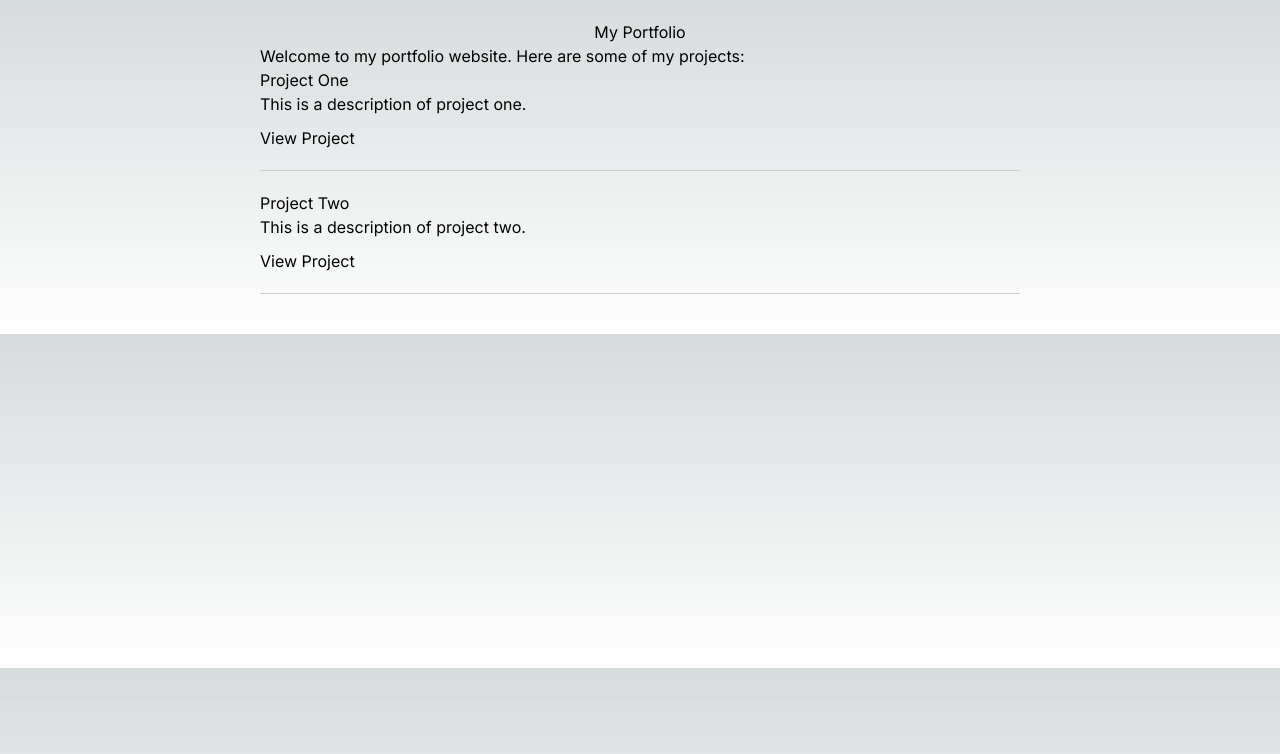
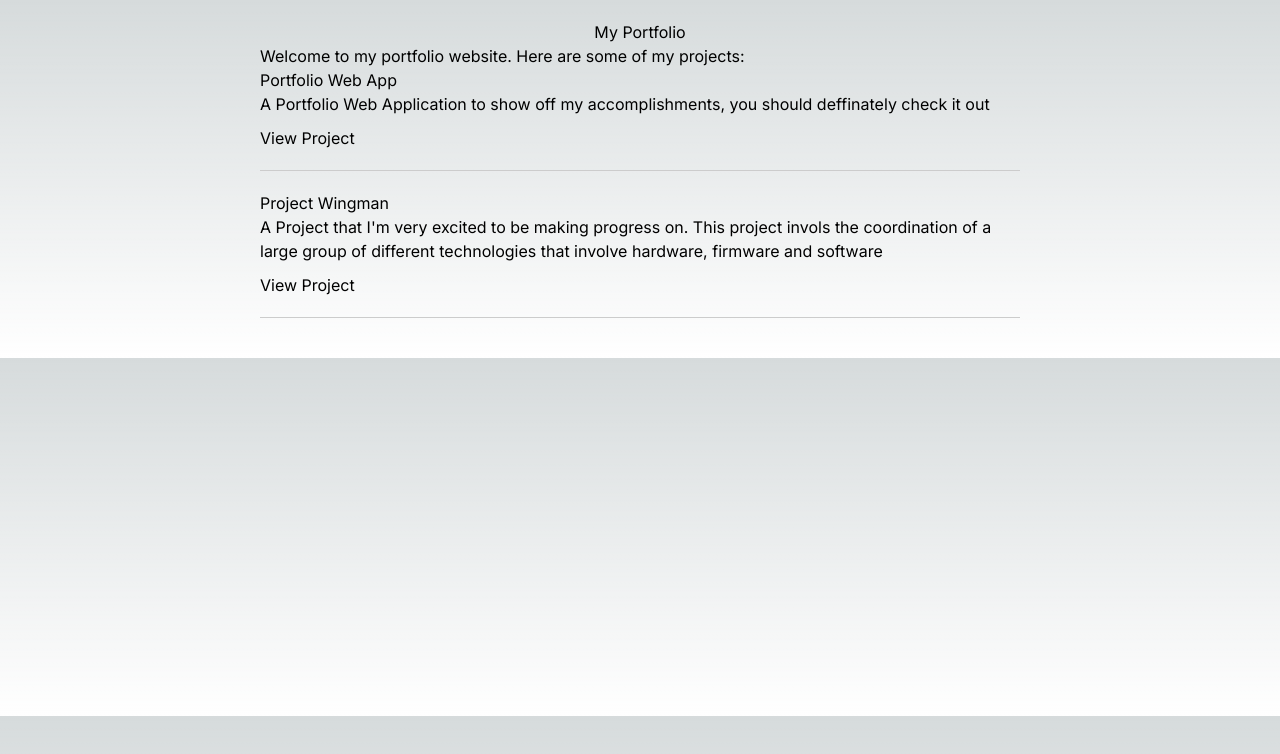
Before and after one commit to IcebergLettuc3/lettucehubnext, a Next.js app: page / in a window 1280 px wide. Shown: the top 754 px of the page. Built offline with nearby package versions, Linux system fonts and the light colour scheme.

Commit message:
changing text

```diff
--- a/src/app/Portfolio.tsx
+++ b/src/app/Portfolio.tsx
@@ -9,14 +9,14 @@ interface Project {
 
 const projects: Project[] = [
   {
-    title: "Project One",
-    description: "This is a description of project one.",
-    link: "https://github.com/yourusername/project-one"
+    title: "Portfolio Web App",
+    description: "A Portfolio Web Application to show off my accomplishments, you should deffinately check it out",
+    link: "https://github.com/IcebergLettuc3/lettucehubnext"
   },
   {
-    title: "Project Two",
-    description: "This is a description of project two.",
-    link: "https://github.com/yourusername/project-two"
+    title: "Project Wingman",
+    description: "A Project that I'm very excited to be making progress on. This project invols the coordination of a large group of different technologies that involve hardware, firmware and software",
+    link: "https://github.com/IcebergLettuc3/wingman"
   },
   // Add more projects as needed
 ];
```
